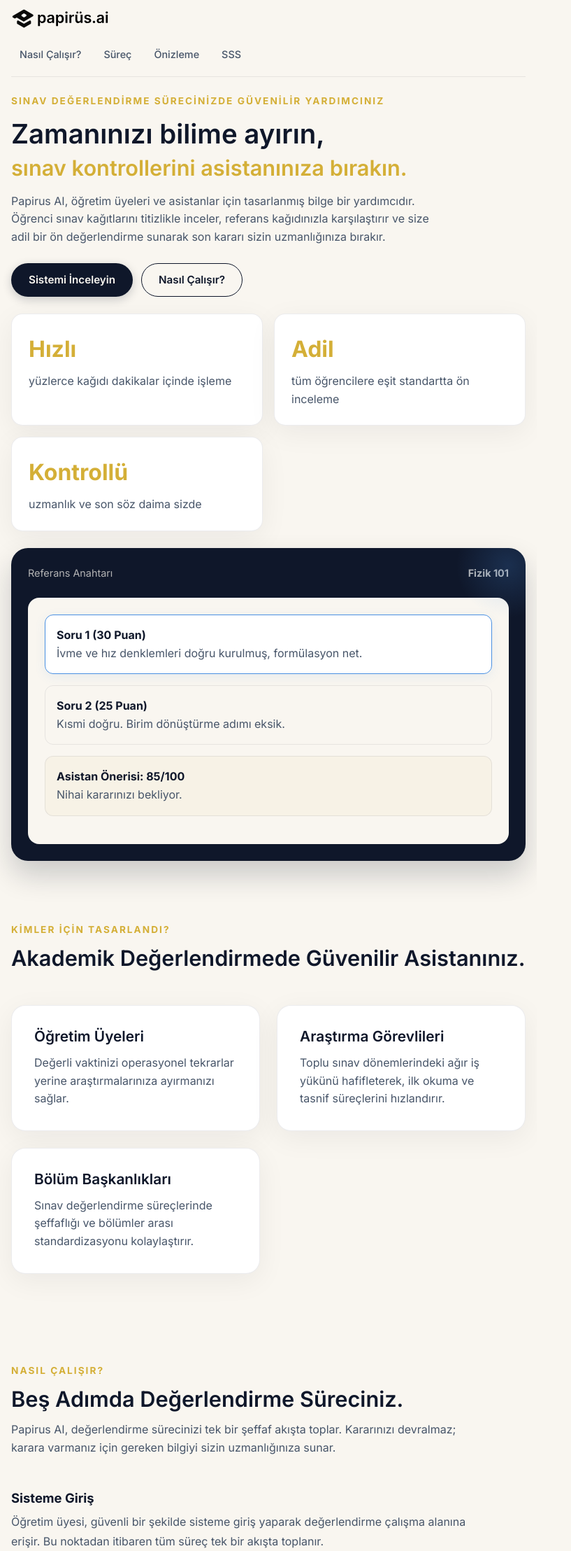
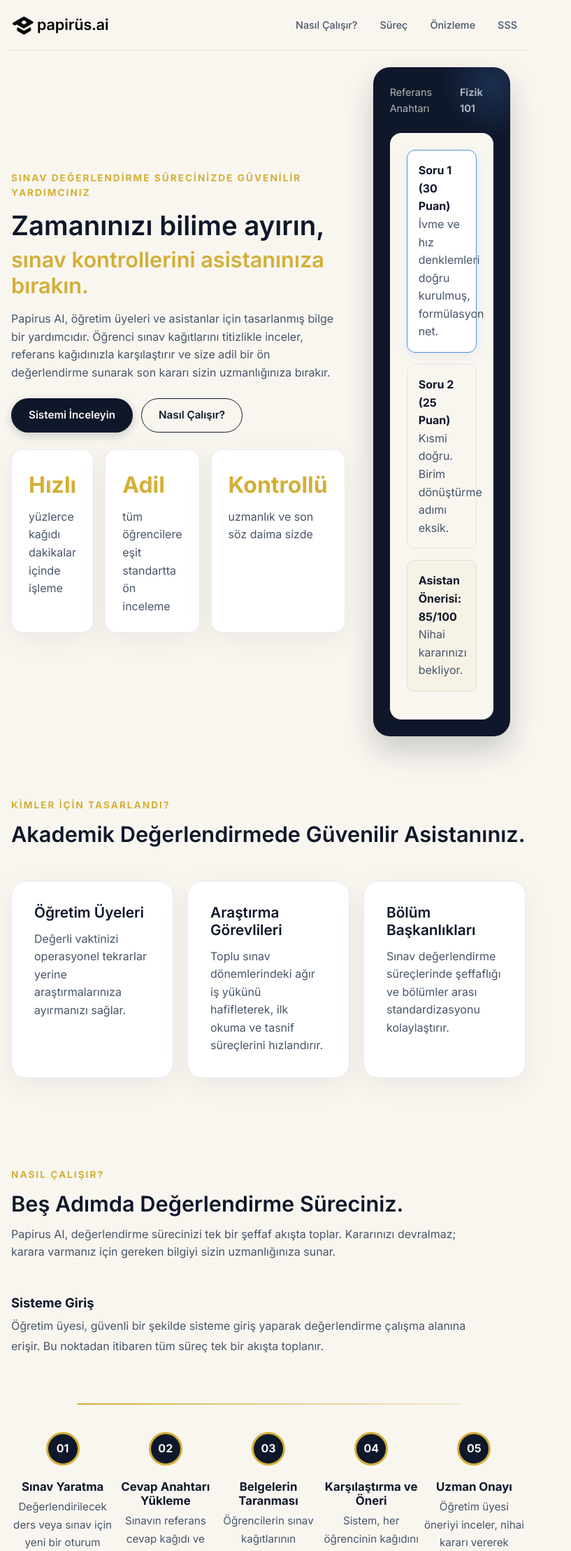
Before and after one commit to okanacer332/exam-landing, a Next.js app: page / in a window 768 px wide. Shown: the top 2216 px of the page at 70% size, 817 px wide, since content can reach past the window. Built offline with nearby package versions, Linux system fonts and the light colour scheme.

Commit message:
fix: proper mobile-first grid layout, cards side-by-side on desktop, stacked on mobile

```diff
--- a/app/globals.css
+++ b/app/globals.css
@@ -338,14 +338,13 @@ nav a:hover {
   font-size: clamp(1.5rem, 4vw, 2.4rem);
 }
 
-/* Grid Layouts */
+/* Grid Layouts — mobile first (1 col), desktop override below */
 .feature-grid,
-.timeline,
 .faq-list,
 .document-stack {
   display: grid;
   grid-template-columns: 1fr;
-  gap: 24px;
+  gap: 20px;
 }
 
 .card {
@@ -638,81 +637,62 @@ details[open] p {
   white-space: pre;
 }
 
-@media (max-width: 980px) {
+/* =================================================================
+   DESKTOP OVERRIDES — min-width: 768px
+   Mobile = 1 column (set above). Desktop = side by side.
+   ================================================================= */
+@media (min-width: 768px) {
 
-  .topbar,
-  .admin-topbar,
-  .admin-heading {
-    align-items: flex-start;
-    flex-direction: column;
-    gap: 18px;
+  /* Topbar */
+  .topbar {
+    flex-direction: row;
+    align-items: center;
+    justify-content: space-between;
+    padding: 16px 0;
   }
 
-  nav {
-    flex-wrap: wrap;
-  }
-
-  .hero-grid,
-  .split-section,
-  .video-frame,
-  .admin-login-card,
-  .admin-grid {
-    grid-template-columns: 1fr;
-  }
-
-  .metric-row,
-  .feature-grid,
-  .feature-grid.three,
-  .timeline {
-    grid-template-columns: 1fr 1fr;
-  }
-}
-
-@media (max-width: 640px) {
-
-  .site-shell,
-  .admin-shell {
-    padding: 16px;
-  }
-
-  .auth-actions {
-    border-radius: 22px;
-    flex-wrap: wrap;
-    width: 100%;
-  }
-
-  .auth-actions .button {
-    flex: 1 1 130px;
-  }
-
+  /* Hero */
   .hero-grid {
     grid-template-columns: 1.1fr 0.9fr;
     gap: 40px;
   }
 
-  .hero-actions {
-    flex-direction: row;
-  }
-
+  /* Metrics — 3 side by side */
   .metric-row {
     grid-template-columns: repeat(3, 1fr);
   }
 
-  .feature-grid,
+  /* Audience — 3 side by side */
+  .feature-grid.three {
+    grid-template-columns: repeat(3, 1fr);
+  }
+
+  /* Features — 2 side by side */
+  .feature-grid {
+    grid-template-columns: repeat(2, 1fr);
+  }
+
+  /* Features — explicit 4 col when 4 cards */
+  .feature-grid.four {
+    grid-template-columns: repeat(4, 1fr);
+  }
+
+  /* FAQ — 2 side by side */
   .faq-list {
     grid-template-columns: repeat(2, 1fr);
   }
 
-  .feature-grid.three {
+  /* Documents — 3 side by side */
+  .document-stack {
     grid-template-columns: repeat(3, 1fr);
   }
 
-  /* Handled in mobile-first approach */
-
+  /* Split sections */
   .split-section {
     grid-template-columns: 1fr 1fr;
   }
 
+  /* Video frame */
   .video-frame {
     flex-direction: row;
     text-align: left;
@@ -720,10 +700,48 @@ details[open] p {
     gap: 48px;
   }
 
+  /* Horizontal timeline */
+  .timeline {
+    flex-direction: row;
+    align-items: flex-start;
+    gap: 0;
+    padding-left: 0;
+    padding-top: 60px;
+  }
+
+  .timeline::before {
+    left: calc(20px + (100% / 10));
+    right: calc(20px + (100% / 10));
+    top: 19px;
+    bottom: auto;
+    width: auto;
+    height: 2px;
+    background: linear-gradient(to right, var(--accent), rgba(212, 175, 55, 0.2));
+  }
+
+  .timeline-card {
+    flex: 1;
+    padding-left: 0;
+    padding-top: 0;
+    text-align: center;
+    display: flex;
+    flex-direction: column;
+    align-items: center;
+  }
+
+  .timeline-card .step-dot {
+    position: static;
+    margin-bottom: 20px;
+    width: 48px;
+    height: 48px;
+    font-size: 1rem;
+  }
+
+  /* Footer */
   .footer {
     flex-direction: row;
     justify-content: space-between;
-    text-align: left;
+    align-items: flex-start;
   }
 }
 
@@ -731,4 +749,9 @@ details[open] p {
   .section {
     padding: 96px 0;
   }
+
+  /* Features — 4 side by side on large screens */
+  .feature-grid {
+    grid-template-columns: repeat(4, 1fr);
+  }
 }
```
